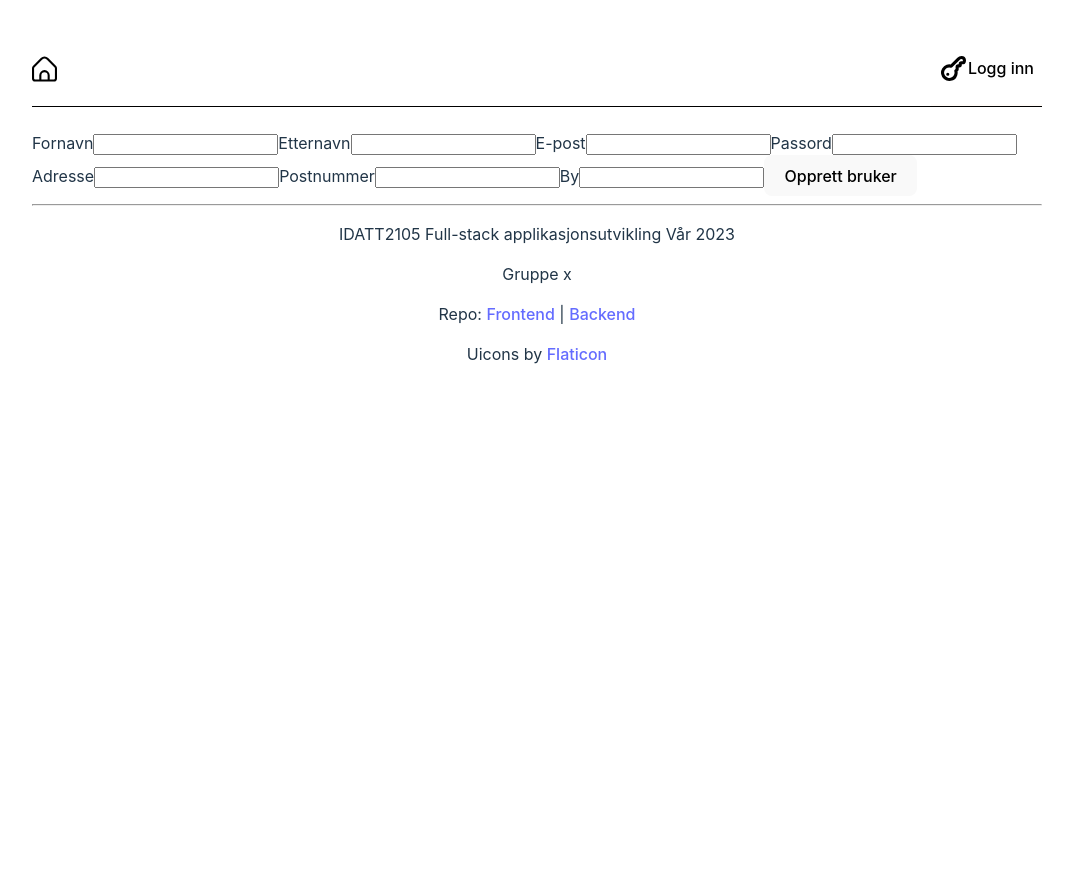
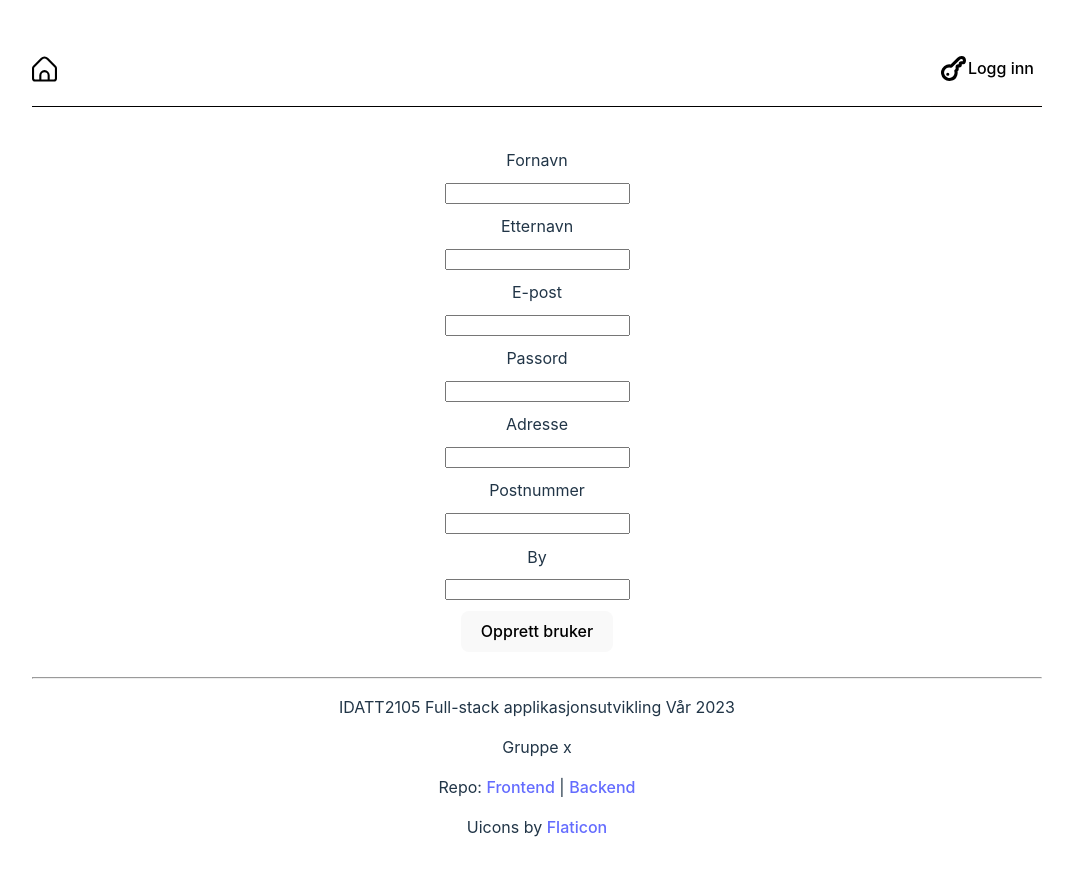
Before and after one commit to jakobkg/IDATT2105-fullstack-frontend, a Vue app: page /newuser in a window 1280 px wide. Shown: the top 876 px of the page, without its empty margins (103-1176 px from the left). Before the commit the page ends 800 px from the top, so only its background shows below. Built offline with nearby package versions, Linux system fonts and the light colour scheme.

Commit message:
Flytter egen API inn i nøstet namespace

```diff
--- a/src/util/API.ts
+++ b/src/util/API.ts
@@ -1,8 +1,9 @@
-import axios, { Axios, type AxiosResponse } from "axios";
+import axios, { type AxiosResponse } from "axios";
 import { useAuthStore } from "@/store/authStore";
 import jwt_decode from "jwt-decode";
 
 export namespace API {
+  export namespace Loftet {
     /**
      * API method to send a login request.
      * If login succeeds, the logged in User and their token
@@ -89,6 +90,7 @@ export namespace API {
         })
         .catch(() => {
           throw new Error();
-    })
+        });
     }
   }
+}
--- a/src/views/LoginView.vue
+++ b/src/views/LoginView.vue
@@ -12,7 +12,7 @@ export default {
     },
     methods: {
         async login() {
-            API.login(this.email, this.password)
+            API.Loftet.login(this.email, this.password)
                 .then(() => {
                     router.push("/profile");
                 })
--- a/src/views/NewUserView.vue
+++ b/src/views/NewUserView.vue
@@ -9,7 +9,7 @@ export default {
     },
     methods: {
         createUser() {
-            API.createUser(this.newUser)
+            API.Loftet.createUser(this.newUser)
             .then(() => {
                 console.log("Bruker opprettet")
             }
@@ -50,3 +50,35 @@ export default {
         </div>
     </main>
 </template>
+<style lang="scss">
+$width: 15rem;
+
+main {
+    display: flex;
+    flex-direction: column;
+    align-items: center;
+}
+
+.form-container {
+    display: flex;
+    flex-direction: column;
+    align-items: center;
+
+    gap: .66rem;
+    padding: 1rem;
+
+    border: 1px solid white;
+    border-radius: 1rem;
+}
+
+.field-container {
+    display: flex;
+    justify-content: space-between;
+
+    width: $width;
+
+    input {
+        width: 60%;
+    }
+}
+</style>
```
Lines whose indentation alone changed are shown as unchanged.
